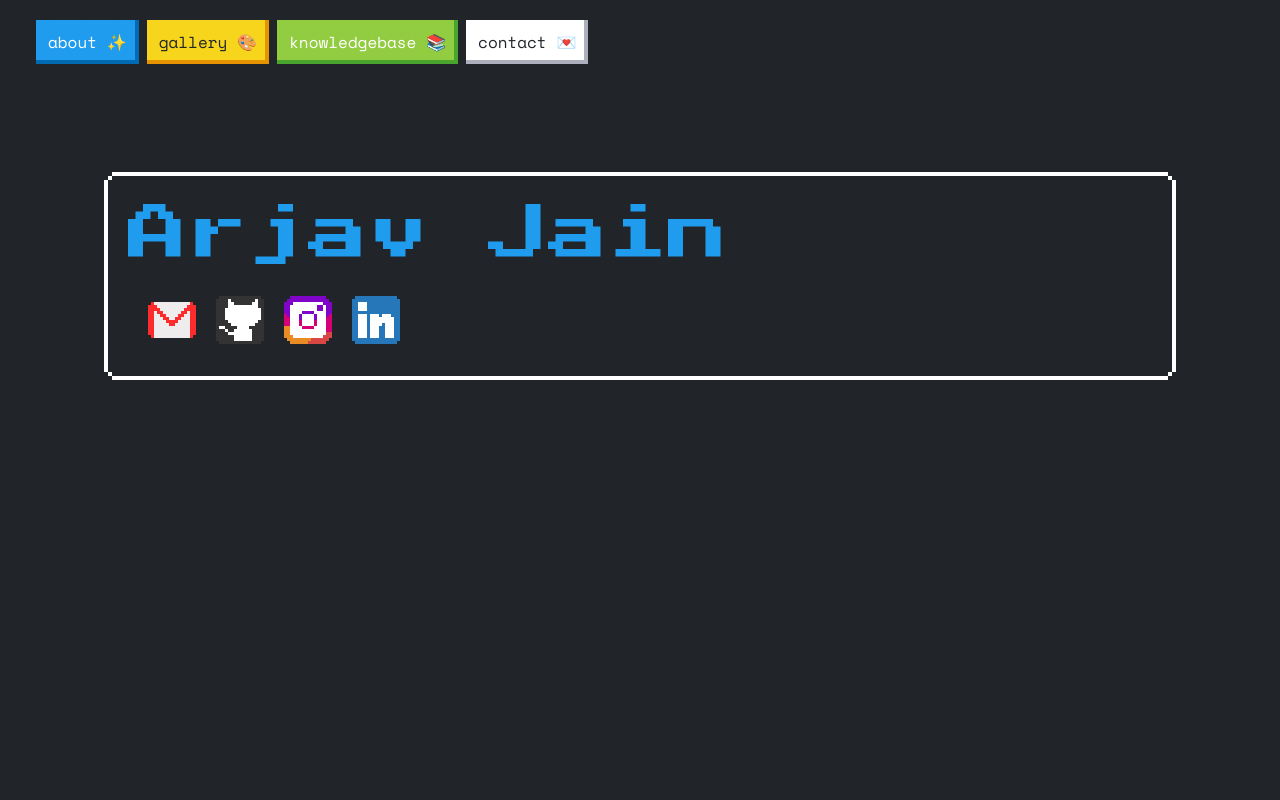
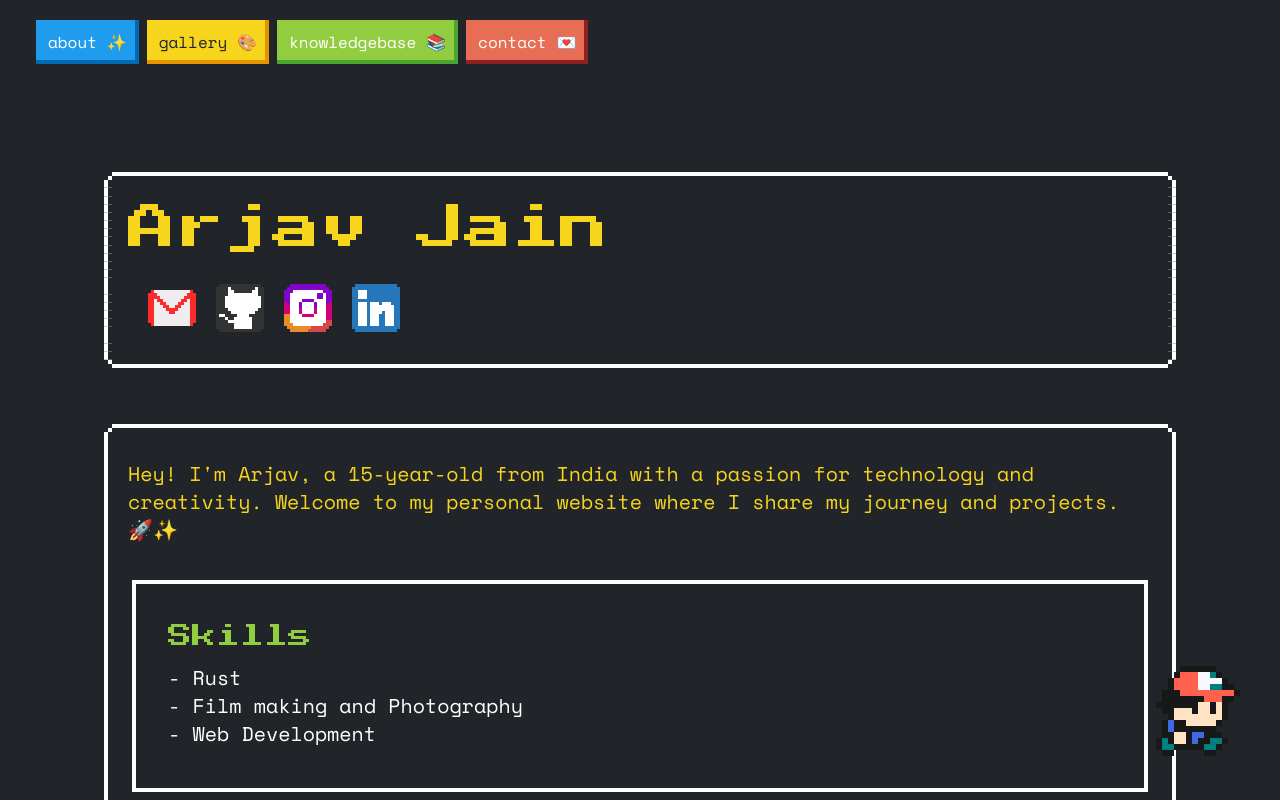
Before and after one commit to arjav0703/my-website, a Next.js app: page / in a window 1280 px wide. Shown: the top 800 px of the page. Built offline with nearby package versions, Linux system fonts and the light colour scheme.

Commit message:
improve the home page

```diff
--- /dev/null
+++ b/src/app/components/Character.tsx
@@ -0,0 +1,24 @@
+function RandomCharacter() {
+  const characters = [
+    "nes-mario",
+    "nes-ash",
+    "nes-pokeball",
+    "nes-bulbasaur",
+    "nes-charmander",
+    "nes-squirtle",
+    "nes-kirby",
+  ];
+
+  const randomIndex = Math.floor(Math.random() * characters.length);
+  const randomCharacter = characters[randomIndex];
+
+  return <i className={randomCharacter}></i>;
+}
+
+export default function RenderCharacter() {
+  return (
+    <div className="fixed bottom-10 right-10">
+      <RandomCharacter />
+    </div>
+  );
+}
--- /dev/null
+++ b/src/app/components/Hero.tsx
@@ -0,0 +1,31 @@
+export default function Hero() {
+  return (
+    <section className="nes-container is-dark is-rounded">
+      <p className="text-xl py-5 nes-text is-warning">
+        Hey! I'm Arjav, a 15-year-old from India with a passion for technology
+        and creativity. Welcome to my personal website where I share my journey
+        and projects. 🚀✨
+      </p>
+      <SkillSection />
+    </section>
+  );
+}
+
+function SkillSection() {
+  return (
+    <section className="nes-container is-dark ">
+      <div className="text-2xl flex is-success nes-text flex-row gap-5 my-3">
+        Skills
+      </div>
+      <div className="lists is-success my-3">
+        <ul className="nes-list is-circle">
+          <p className="text-xl">
+            <li>- Rust</li>
+            <li>- Film making and Photography</li>
+            <li>- Web Development</li>
+          </p>
+        </ul>
+      </div>
+    </section>
+  );
+}
--- a/src/app/components/nav.tsx
+++ b/src/app/components/nav.tsx
@@ -11,7 +11,7 @@ export default function MyNav() {
           type="success"
           linkto="./knowledgebase"
         />
-        <NavBtn textdata="contact 💌" type="info" linkto="./contact" />
+        <NavBtn textdata="contact 💌" type="error" linkto="./contact" />
       </nav>
     </div>
   );
--- a/src/app/page.tsx
+++ b/src/app/page.tsx
@@ -3,23 +3,33 @@ import React, { useState } from "react";
 import CopyHandler from "./components/CopyHandler";
 import "nes.css/css/nes.min.css";
 import SocialIcons from "./components/SocialIcons";
+import Hero from "./components/Hero";
+import RenderCharacter from "./components/Character";
 
 export default function Home() {
   return (
     <>
       <div className="bg-[#212529]">
         <div
-          className="pt-20 max-w-6xl mx-auto  h-screen px-8 py-4"
+          className="pt-20 max-w-6xl mx-auto  h-screen px-8 py-4 flex flex-col gap-10"
           onCopy={CopyHandler}
         >
-          <section className="nes-container is-dark is-rounded">
-            <div className="nes-text is-primary text-6xl my-4">Arjav Jain</div>
-            <div className="flex ">
-              <SocialIcons />
-            </div>
-          </section>
+          <NameSection />
+          <Hero />
+          <RenderCharacter />
         </div>
       </div>
     </>
   );
 }
+
+function NameSection() {
+  return (
+    <section className="nes-container is-dark is-rounded">
+      <div className="nes-text is-warning text-5xl my-4">Arjav Jain</div>
+      <div className="flex ">
+        <SocialIcons />
+      </div>
+    </section>
+  );
+}
```
